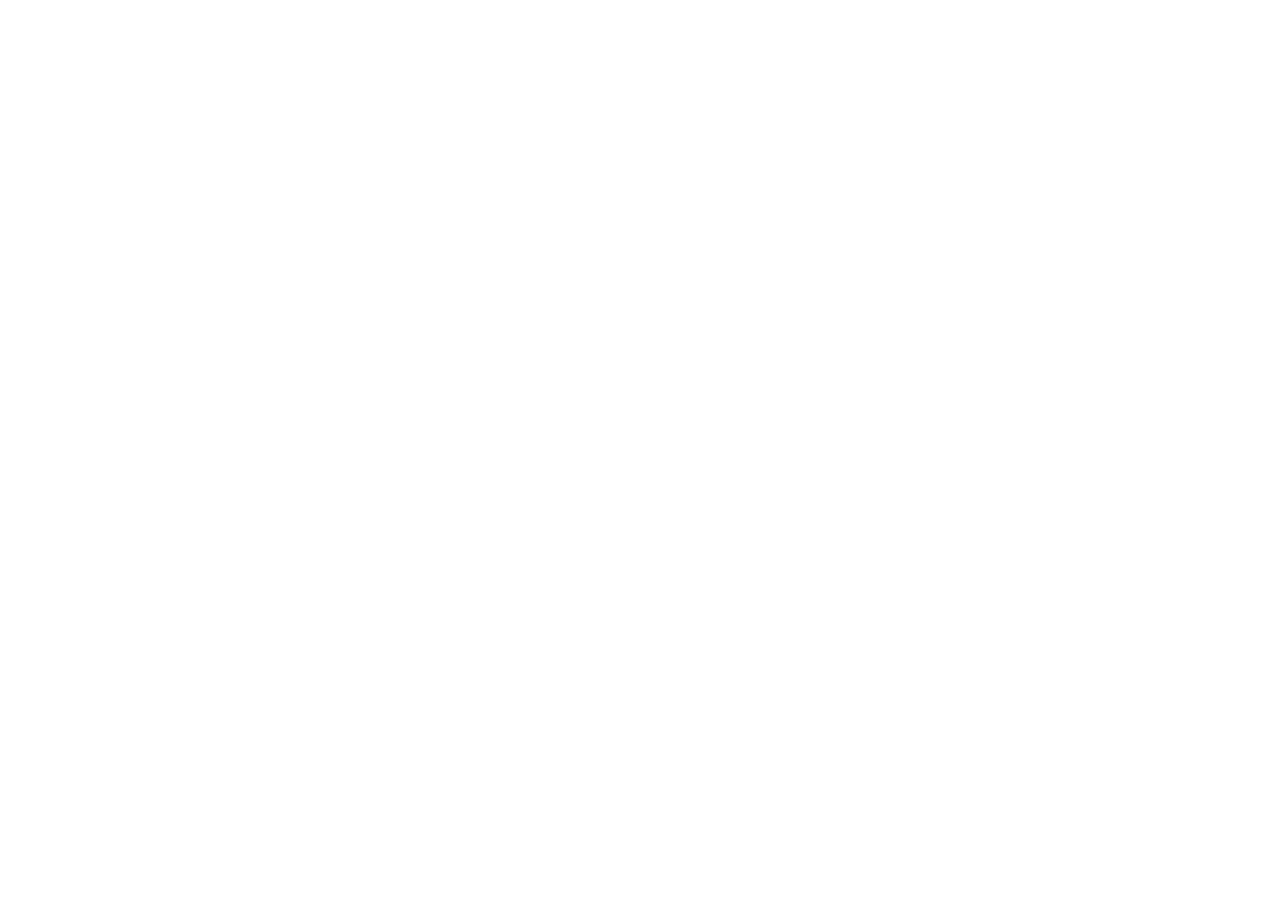
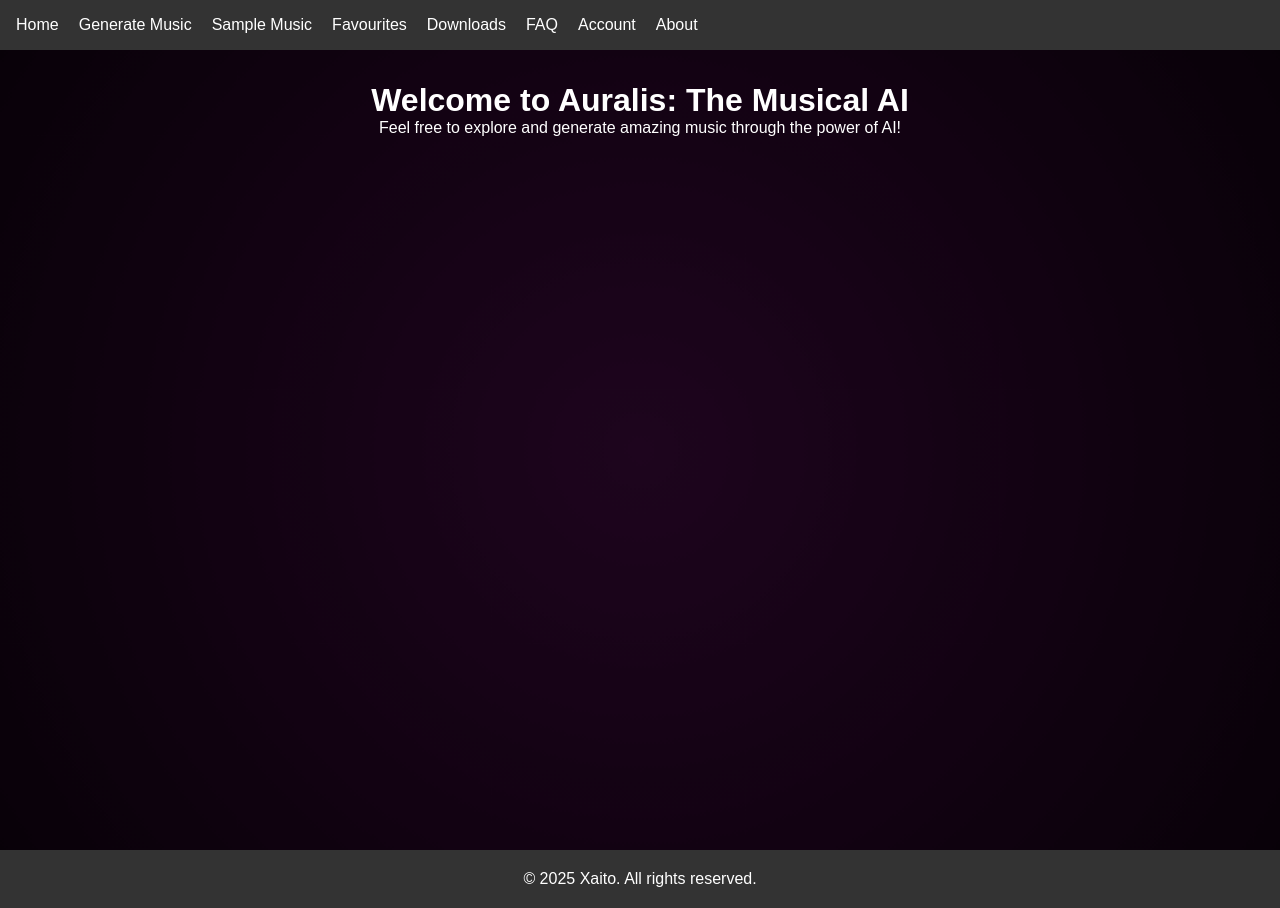
Before and after one commit to arwafaizee31/Auralis-AI, a React (Create React App) app in the folder client/: page / in a window 1280 px wide. Before the commit this address had no page. Before the commit the page ends 800 px from the top, so only its background shows below. Built offline with nearby package versions, Linux system fonts and the light colour scheme.

Commit message:
frontend pages

```diff
--- a/client/package.json
+++ b/client/package.json
@@ -12,8 +12,8 @@
     "@testing-library/react": "^16.3.0",
     "@testing-library/user-event": "^13.5.0",
     "axios": "^1.9.0",
-    "react": "^19.1.0",
-    "react-dom": "^19.1.0",
+    "react": "^18.2.0",
+    "react-dom": "^18.2.0",
     "react-router-dom": "^7.5.3",
     "react-scripts": "5.0.1",
     "web-vitals": "^2.1.4"
--- a/client/src/App.js
+++ b/client/src/App.js
@@ -1,28 +1,39 @@
-// App.js
+import React from 'react';
+import { Routes, Route } from 'react-router-dom';
+import Home from './Pages/Home';
+import GenerateMusic from './Pages/GenerateMusic';
+import SampleMusic from './Pages/SampleMusic';
+import Favourites from './Pages/Favourites';
+import Downloads from './Pages/Downloads';
+import FAQ from './Pages/FAQ';
+import Account from './Pages/Account';
+import About from './Pages/About';
 
-import React, { useMemo, useState } from 'react';
-
-
-import { Routes, Route } from 'react-router-dom';
-
-
-import GenerateMusic from './Pages/GenerateMusic';
-
-
-
+import Navbar from './components/Navbar';
+import Footer from './components/Footer';
+import './styles/main.css'; // Your custom CSS
 
 function App() {
+  return (
+    <>
+      {/* Navigation bar */}
+      <Navbar />
 
-
-  return (
-
+      {/* Routes for all pages */}
       <Routes>
+        <Route path="/" element={<Home />} />
         <Route path="/gen-music" element={<GenerateMusic />} />
-
-
-
+        <Route path="/sample-music" element={<SampleMusic />} />
+        <Route path="/favourites" element={<Favourites />} />
+        <Route path="/downloads" element={<Downloads />} />
+        <Route path="/faq" element={<FAQ />} />
+        <Route path="/account" element={<Account />} />
+        <Route path="/about" element={<About />} />
       </Routes>
 
+      {/* Footer */}
+      <Footer />
+    </>
   );
 }
 
--- /dev/null
+++ b/client/src/Pages/About.jsx
@@ -0,0 +1,12 @@
+import React from 'react';
+
+const About = () => {
+  return (
+    <div className="p-6">
+      <h2 className="text-2xl font-bold mb-4">About Us</h2>
+      <p>We’re passionate about music and AI. Learn more about our mission.</p>
+    </div>
+  );
+};
+
+export default About;
--- /dev/null
+++ b/client/src/Pages/Account.jsx
@@ -0,0 +1,12 @@
+import React from 'react';
+
+const Account = () => {
+  return (
+    <div className="p-6">
+      <h2 className="text-2xl font-bold mb-4">Your Account</h2>
+      <p>Manage your profile, settings, and preferences.</p>
+    </div>
+  );
+};
+
+export default Account;
--- /dev/null
+++ b/client/src/Pages/Downloads.jsx
@@ -0,0 +1,12 @@
+import React from 'react';
+
+const Downloads = () => {
+  return (
+    <div className="p-6">
+      <h2 className="text-2xl font-bold mb-4">Downloads</h2>
+      <p>Your downloaded music will be listed here.</p>
+    </div>
+  );
+};
+
+export default Downloads;
--- /dev/null
+++ b/client/src/Pages/FAQ.jsx
@@ -0,0 +1,118 @@
+import React from 'react';
+import {
+  Accordion,
+  AccordionSummary,
+  AccordionDetails,
+  Typography,
+  Container,
+  CssBaseline,
+  ThemeProvider,
+  createTheme,
+  Box,
+  Fade,
+} from '@mui/material';
+import { Link } from 'react-router-dom'; // for navigation links
+import ExpandMoreIcon from '@mui/icons-material/ExpandMore';
+
+// Define the dark theme
+const darkTheme = createTheme({
+  palette: {
+    mode: 'dark',
+    primary: {
+      main: '#90caf9',
+    },
+  },
+  typography: {
+    fontFamily: `'Segoe UI', 'Roboto', 'Helvetica', sans-serif`,
+  },
+});
+
+// Define the FAQ data
+const faqs = [
+  {
+    question: "What is this AI music generator?",
+    answer:
+      "Our AI music generator uses advanced models to create original music based on your text prompts or preferences.",
+  },
+  {
+    question: "How do I generate a music track?",
+    answer:
+      "Go to the 'Generate Music' page, enter your prompt (e.g. 'relaxing lo-fi beats'), and click 'Generate'. Our system will process and deliver your music.",
+  },
+  {
+    question: "Is the generated music royalty-free?",
+    answer:
+      "Yes, all music generated using our AI is royalty-free and can be used for personal or commercial projects.",
+  },
+  {
+    question: "How long does it take to generate a track?",
+    answer:
+      "Usually it takes between 10 to 30 seconds, depending on the complexity of your prompt and server load.",
+  },
+  {
+    question: "Can I download the generated tracks?",
+    answer:
+      "Absolutely! Once generated, you'll have the option to download the track in MP3 format.",
+  },
+  {
+    question: "What kind of music styles are supported?",
+    answer:
+      "Our AI supports a wide range of styles including lo-fi, classical, cinematic, pop, ambient, and more.",
+  },
+];
+
+// FaqPage component
+export default function FaqPage() {
+  return (
+    <ThemeProvider theme={darkTheme}>
+      <CssBaseline />
+      {/* Main Content Section */}
+      <Box
+        sx={{
+          py: 5,
+          minHeight: '100vh',
+          background: 'linear-gradient(to bottom right, #1e1e1e, #2a2a40)',
+        }}
+      >
+        <Container maxWidth="md">
+          <Typography
+            variant="h3"
+            align="center"
+            gutterBottom
+            sx={{
+              color: '#90caf9',
+              fontWeight: 'bold',
+              textShadow: '0 0 8px rgba(144,202,249,0.3)',
+              mb: 5,
+            }}
+          >
+            Frequently Asked Questions
+          </Typography>
+          {faqs.map((faq, index) => (
+            <Fade in={true} timeout={500 + index * 100} key={index}>
+              <Accordion
+                sx={{
+                  background: 'rgba(255, 255, 255, 0.05)',
+                  backdropFilter: 'blur(10px)',
+                  borderRadius: 2,
+                  color: '#fff',
+                  mb: 2,
+                  boxShadow: '0 4px 20px rgba(0,0,0,0.4)',
+                }}
+              >
+                <AccordionSummary expandIcon={<ExpandMoreIcon sx={{ color: '#90caf9' }} />}>
+                  <Typography sx={{ fontWeight: 600 }}>{faq.question}</Typography>
+                </AccordionSummary>
+                <AccordionDetails>
+                  <Typography variant="body1" sx={{ opacity: 0.9 }}>
+                    {faq.answer}
+                  </Typography>
+                </AccordionDetails>
+              </Accordion>
+            </Fade>
+          ))}
+        </Container>
+      </Box>
+    </ThemeProvider>
+  );
+}
--- /dev/null
+++ b/client/src/Pages/Favourites.jsx
@@ -0,0 +1,12 @@
+import React from 'react';
+
+const Favourites = () => {
+  return (
+    <div className="p-6">
+      <h2 className="text-2xl font-bold mb-4">Favourites</h2>
+      <p>Your saved favourite tracks will appear here.</p>
+    </div>
+  );
+};
+
+export default Favourites;
--- /dev/null
+++ b/client/src/Pages/Home.css
@@ -0,0 +1,40 @@
+.home-container {
+    position: relative;
+    height: 100vh;
+    background-color: black;
+    overflow: hidden;
+  }
+
+  .purple-animation {
+    position: absolute;
+    top: 0;
+    left: 0;
+    width: 100%;
+    height: 100%;
+    background: radial-gradient(circle, rgba(53, 9, 53, 0.8), rgba(0, 0, 0, 0.8));
+    animation: purple-wave 15s infinite ease-in-out;
+    z-index: 1;
+  }
+
+  @keyframes purple-wave {
+    0% {
+      transform: scale(1);
+      opacity: 0.3;
+    }
+    50% {
+      transform: scale(1.5);
+      opacity: 0.8;
+    }
+    100% {
+      transform: scale(1);
+      opacity: 0.3;
+    }
+  }
+
+  .content {
+    z-index: 2;
+    position: relative;
+    padding: 2rem;
+    color: white;
+    text-align: center;
+  }
--- /dev/null
+++ b/client/src/Pages/Home.jsx
@@ -0,0 +1,16 @@
+import React from 'react';
+import './Home.css'; // Import the CSS for the animations
+
+const Home = () => {
+  return (
+    <div className="home-container">
+      <div className="purple-animation"></div>
+      <div className="content">
+        <h1>Welcome to Auralis: The Musical AI</h1>
+        <p>Feel free to explore and generate amazing music through the power of AI!</p>
+      </div>
+    </div>
+  );
+};
+
+export default Home;
--- /dev/null
+++ b/client/src/Pages/SampleMusic.jsx
@@ -0,0 +1,12 @@
+import React from 'react';
+
+const SampleMusic = () => {
+  return (
+    <div className="p-6">
+      <h2 className="text-2xl font-bold mb-4">Sample Music</h2>
+      <p>Explore some sample music generated by our AI.</p>
+    </div>
+  );
+};
+
+export default SampleMusic;
--- /dev/null
+++ b/client/src/components/Navbar.jsx
@@ -0,0 +1,22 @@
+// src/components/Navbar.jsx
+import React from 'react';
+import { Link } from 'react-router-dom'; // Link component for navigation
+
+const Navbar = () => {
+  return (
+    <nav style={{ padding: '1rem', backgroundColor: '#333', color: '#fff' }}>
+      <ul style={{ listStyleType: 'none', display: 'flex', gap: '20px' }}>
+        <li><Link to="/" style={{ color: '#fff', textDecoration: 'none' }}>Home</Link></li>
+        <li><Link to="/gen-music" style={{ color: '#fff', textDecoration: 'none' }}>Generate Music</Link></li>
+        <li><Link to="/sample-music" style={{ color: '#fff', textDecoration: 'none' }}>Sample Music</Link></li>
+        <li><Link to="/favourites" style={{ color: '#fff', textDecoration: 'none' }}>Favourites</Link></li>
+        <li><Link to="/downloads" style={{ color: '#fff', textDecoration: 'none' }}>Downloads</Link></li>
+        <li><Link to="/faq" style={{ color: '#fff', textDecoration: 'none' }}>FAQ</Link></li>
+        <li><Link to="/account" style={{ color: '#fff', textDecoration: 'none' }}>Account</Link></li>
+        <li><Link to="/about" style={{ color: '#fff', textDecoration: 'none' }}>About</Link></li>
+      </ul>
+    </nav>
+  );
+};
+
+export default Navbar;
```
Also changed, not shown: 1 other file (tests, documents, lock files or other folders).
